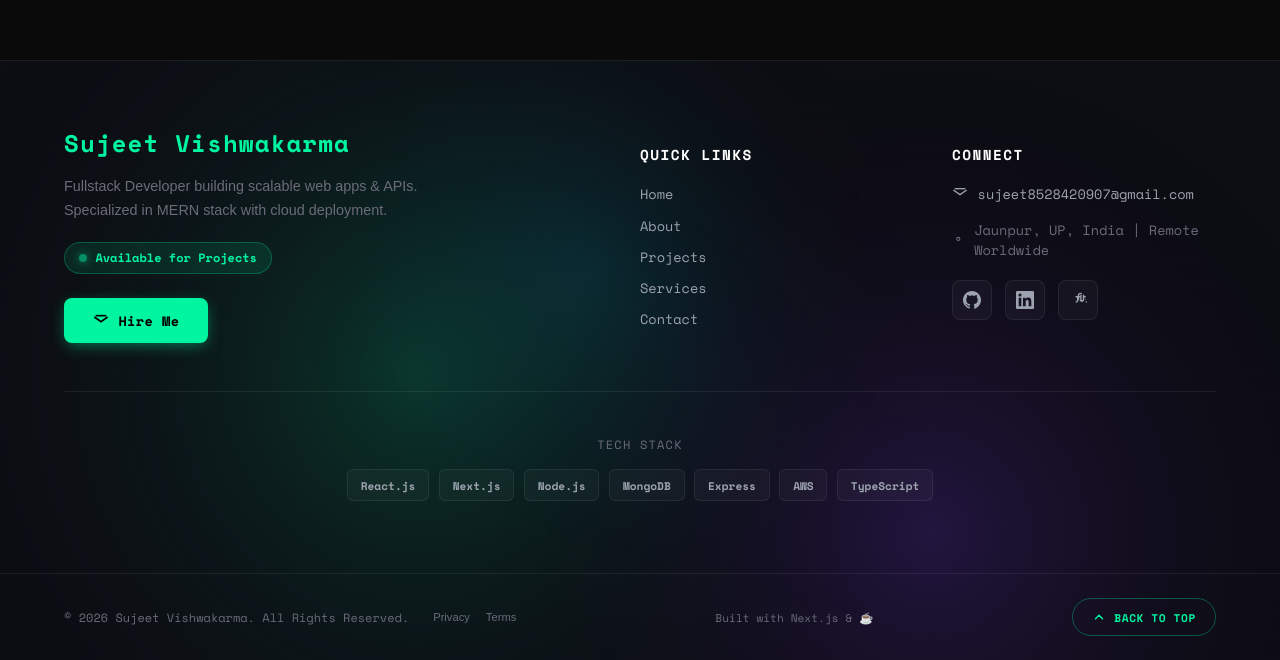
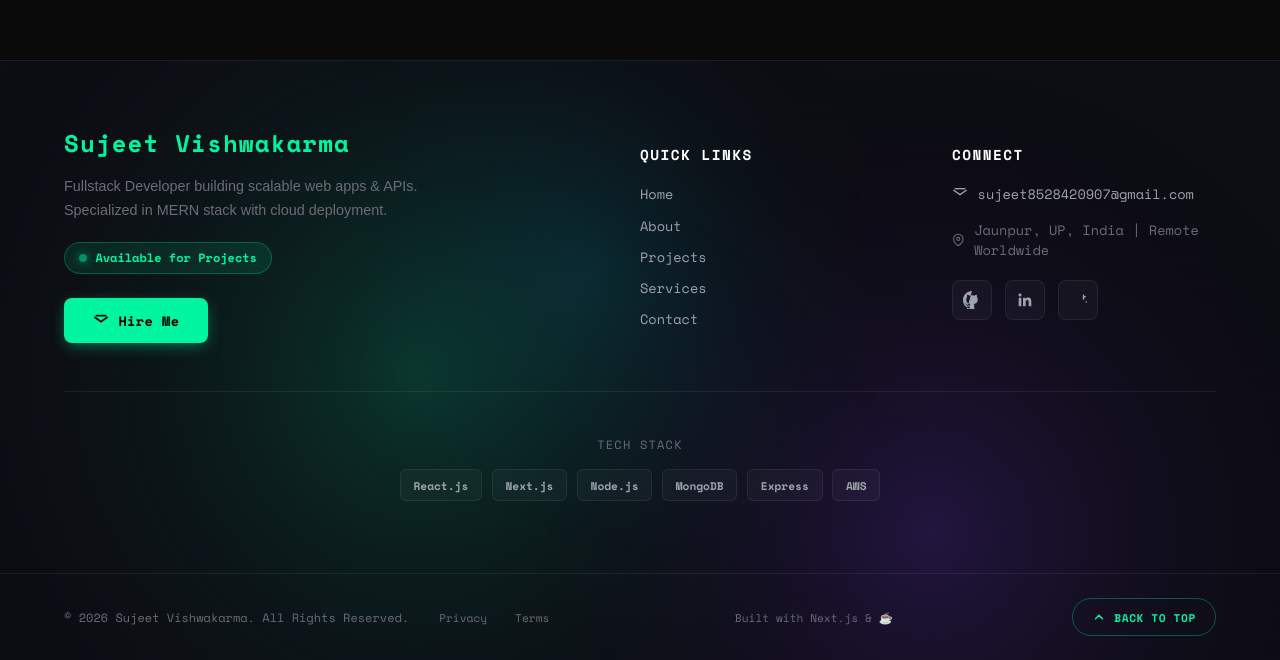
Before and after one commit to sujeetvishwakarma83/my-portfolio, a React (Create React App) app: page / in a window 1280 px wide. Shown: the part 9594-10254 px from the top of the page. Built offline with nearby package versions, Linux system fonts and the light colour scheme.

Commit message:
update my footer privacy and terms

```diff
--- a/src/components/Footer.jsx
+++ b/src/components/Footer.jsx
@@ -4,6 +4,7 @@ function Footer({ darkMode }) {
   const canvasRef = useRef(null);
   const animRef = useRef(null);
   const [isMobile, setIsMobile] = useState(window.innerWidth <= 768);
+  const [showModal, setShowModal] = useState(null);
 
   useEffect(() => {
     const handleResize = () => setIsMobile(window.innerWidth <= 768);
@@ -11,7 +12,6 @@ function Footer({ darkMode }) {
     return () => window.removeEventListener('resize', handleResize);
   }, []);
 
-  // Animated gradient canvas
   useEffect(() => {
     const canvas = canvasRef.current;
     if (!canvas) return;
@@ -32,7 +32,6 @@ function Footer({ darkMode }) {
 
       ctx.clearRect(0, 0, w, h);
 
-      // Moving gradient blob 1 — green
       const g1x = w * (0.2 + 0.15 * Math.sin(t));
       const g1y = h * (0.5 + 0.3 * Math.cos(t * 0.7));
       const grad1 = ctx.createRadialGradient(g1x, g1y, 0, g1x, g1y, w * 0.4);
@@ -41,7 +40,6 @@ function Footer({ darkMode }) {
       ctx.fillStyle = grad1;
       ctx.fillRect(0, 0, w, h);
 
-      // Moving gradient blob 2 — purple
       const g2x = w * (0.75 + 0.15 * Math.cos(t * 0.8));
       const g2y = h * (0.5 + 0.3 * Math.sin(t * 0.6));
       const grad2 = ctx.createRadialGradient(g2x, g2y, 0, g2x, g2y, w * 0.35);
@@ -50,7 +48,6 @@ function Footer({ darkMode }) {
       ctx.fillStyle = grad2;
       ctx.fillRect(0, 0, w, h);
 
-      // Moving gradient blob 3 — teal
       const g3x = w * (0.5 + 0.2 * Math.sin(t * 1.1 + 1));
       const g3y = h * (0.5 + 0.2 * Math.cos(t * 0.9 + 2));
       const grad3 = ctx.createRadialGradient(g3x, g3y, 0, g3x, g3y, w * 0.25);
@@ -76,7 +73,7 @@ function Footer({ darkMode }) {
       href: 'https://github.com/sujeetvishwakarma83',
       icon: (
         <svg width="18" height="18" viewBox="0 0 24 24" fill="currentColor">
-          <path d="M12 0C5.37 0 0 5.37 0 12c0 5.3 3.438 9.8 8.205 11.385.6.113.82-.258.82-.577 0-.285-.01-1.04-.015-2.04-3.338.724-4.042-1.61-4.042-1.61C4.422 18.07 3.633 17.7 3.633 17.7c-1.087-.744.084-.729.084-.729 1.205.084 1.838 1.236 1.838 1.236 1.07 1.835 2.809 1.305 3.495.998.108-.776.417-1.305.76-1.605-2.665-.3-5.466-1.332-5.466-5.93 0-1.31.465-2.38 1.235-3.22-.135-.303-.54-1.523.105-3.176 0 0 1.005-.322 3.3 1.23.96-.267 1.98-.399 3-.405 1.02.006 2.04.138 3 .405 2.28-1.552 3.285-1.23 3.285-1.23.645 1.653.24 2.873.12 3.176.765.84 1.23 1.91 1.23 3.22 0 4.61-2.805 5.625-5.475 5.92.42.36.81 1.096.81 2.22 0 1.606-.015 2.896-.015 3.286 0 .315.21.69.825.57C20.565 21.795 24 17.295 24 12c0-6.63-5.37-12-12-12z"/>
+          <path d="M12 0c-6.626 0-12 5.373-12 12 0 5.302 3.438 9.8 8.207 11.387.599.111.793-.261.793-.577v-2.234c-3.338.726-4.033-1.416-4.033-1.416-.546-1.387-1.333-1.756-1.333-1.756-1.089-.745.083-.729.083-.729 1.205.084 1.839 1.237 1.839 1.237 1.07 1.834 2.807 1.304 3.492.997.107-.775.418-1.305.762-1.604-2.665-.305-5.467-1.334-5.467-5.931 0-1.311.469-2.381 1.236-3.221-.124-.303-.535-1.524.117-3.176 0 0 1.008-.322 3.301 1.23.957-.266 1.983-.399 3.003-.404 1.02.005 2.047.138 3.006.404 2.291-1.552 3.297-1.23 3.297-1.23.653 1.653.242 2.874.118 3.176.77.84 1.235 1.911 1.235 3.221 0 4.609-2.807 5.624-5.479 5.921.43.372.823 1.102.823 2.222v3.293c0.319.192.694.801.576 4.765-1.589 8.199-6.086 8.199-11.386 0-6.627-5.373-12-12-12z"/>
         </svg>
       ),
     },
@@ -85,7 +82,7 @@ function Footer({ darkMode }) {
       href: 'https://www.linkedin.com/in/sujeet-vishwakarma-a19b2323a/',
       icon: (
         <svg width="18" height="18" viewBox="0 0 24 24" fill="currentColor">
-          <path d="M20.447 20.452h-3.554v-5.569c0-1.328-.027-3.037-1.852-3.037-1.853 0-2.136 1.445-2.136 2.939v5.667H9.351V9h3.414v1.561h.046c.477-.9 1.637-1.85 3.37-1.85 3.601 0 4.267 2.37 4.267 5.455v6.286zM5.337 7.433a2.062 2.062 0 0 1-2.063-2.065 2.064 2.064 0 1 1 2.063 2.065zm1.782 13.019H3.555V9h3.564v11.452zM22.225 0H1.771C.792 0 0 .774 0 1.729v20.542C0 23.227.792 24 1.771 24h20.451C23.2 24 24 23.227 24 22.271V1.729C24 .774 23.2 0 22.222 0h.003z"/>
+          <path d="M20.447 20.452h-3.554v-5.569c0-1.328-.027-3.037-1.852-3.037-1.853 0-2.136 1.445-2.136 2.939v5.667H9.351V9h3.414v1.561h.046c.477-.9 1.637-1.85 3.37-1.85 3.601 0 4.267 2.37 4.267 5.455v6.286zM5.337 7.433c-1.144 0-2.063-.926-2.063-2.065 0-1.138.92-2.063 2.063-2.063 1.14 0 2.064.925 2.064 2.063 0 1.139-.925 2.065-2.064 2.065zm1.782 13.019H3.555V9h3.564v11.452zM22.225 0H1.771C.792 0 0.774 0 1.729v20.542C0 23.227.792 24 1.771 24h20.451C23.2 24 24 23.227 24 22.271V1.729C24.774 23.2 0 22.222 0h.003z"/>
         </svg>
       ),
     },
@@ -94,7 +91,7 @@ function Footer({ darkMode }) {
       href: 'https://www.fiverr.com/sujeet83/',
       icon: (
         <svg width="18" height="18" viewBox="0 0 24 24" fill="currentColor">
-          <path d="M23.004 15.588a.995.995 0 1 0 .002-1.99.995.995 0 0 0-.002 1.99zm-.996-3.705h-1.74c.038-.196.064-.402.064-.643V8.716h1.3a.95.95 0 0 0 0-1.9h-1.3v-1.3a.95.95 0 0 0-1.9 0v5.724c0 .241.026.447.064.643H16.82c.037-.196.063-.402.063-.643V5.515a.95.95 0 0 0-1.9 0v5.724c0 .241.025.447.063.643h-1.481V8.716h.427a.95.95 0 0 0 0-1.9h-.427V5.984c0-1.68 1.08-1.867 1.58-1.867.42 0 .77.136.77.136a.95.95 0 0 0 .636-1.789s-.55-.247-1.406-.247c-1.83 0-3.48 1.253-3.48 3.767v.832H9.35a.95.95 0 0 0 0 1.9h1.315v2.968c0 .57-.117 1.002-.315 1.33-.201.33-.48.542-.84.657a.95.95 0 0 0 .568 1.813c.83-.26 1.52-.76 1.99-1.488.338-.527.522-1.162.573-1.848h1.44c.345 1.382 1.596 2.408 3.086 2.408 1.489 0 2.74-1.026 3.085-2.408h1.559a.95.95 0 0 0 0-1.9z"/>
+          <path d="M23.004 15.588a.995.995 0 1 0.002-1.99.995.995 0 0 0-.002 1.99zm-.996-3.705h-1.74c.038-.196.064-.402.064-.643V8.716h1.3a.95.95 0 0 0 0-1.9h-1.3v-1.3a.95.95 0 0 0-1.9 0v5.724c0.241.026.447.064.643h-1.616c.037-.196.063-.402.063-.643V5.515a.95.95 0 0 0-1.9 0v5.724c0.241.025.447.063.643h-1.481V8.716h.427a.95.95 0 0 0 0-1.9h-.427V5.984c0-1.68 1.08-1.867 1.58-1.867.42 0.77.136.77.136a.95.95 0 0 0.636-1.789s-.55-.247-1.406-.247c-1.83 0-3.48 1.253-3.48 3.767v.832h-1.315a.95.95 0 0 0 0 1.9h1.315v2.968c0.57-.117 1.002-.315 1.33-.201.33-.48.542-.84.657a.95.95 0 0 0.568 1.813c.83-.26 1.52-.76 1.99-1.488.338-.527.522-1.162.573-1.848h1.44c.345 1.382 1.596 2.408 3.086 2.408 1.489 0 2.74-1.026 3.085-2.408h1.559a.95.95 0 0-1.9z"/>
         </svg>
       ),
     },
@@ -108,7 +105,7 @@ function Footer({ darkMode }) {
     { label: 'Contact', href: '#contact' },
   ];
 
-  const techStack = ['React.js', 'Next.js', 'Node.js', 'MongoDB', 'Express', 'AWS', 'TypeScript'];
+  const techStack = ['React.js', 'Next.js', 'Node.js', 'MongoDB', 'Express', 'AWS'];
 
   const footerBg = darkMode? '#0d0d14' : '#e8f5f0';
   const borderColor = darkMode? 'rgba(255,255,255,0.07)' : 'rgba(0,150,100,0.15)';
@@ -117,19 +114,96 @@ function Footer({ darkMode }) {
   const glowColor = '#00f5a0';
   const cardBg = darkMode? 'rgba(255,255,255,0.03)' : 'rgba(0,150,100,0.05)';
 
-  // Hire Me button handler - scroll to contact section
   const handleHireMe = () => {
     const contactSection = document.getElementById('contact');
     if (contactSection) {
       contactSection.scrollIntoView({ behavior: 'smooth' });
     } else {
-      // Agar contact section nahi hai to hero pe le jao
       const heroSection = document.getElementById('hero');
       if (heroSection) heroSection.scrollIntoView({ behavior: 'smooth' });
     }
   };
 
+  // Professional English Content
+  const modalContent = {
+    privacy: {
+      title: 'Privacy Policy',
+      content: `
+        <h3>Information Collection</h3>
+        <p>I collect only the information you voluntarily provide through the contact form, including your name, email address, and project requirements.</p>
+
+        <h3>Use of Information</h3>
+        <p>Your personal information is used exclusively for project communication, proposal preparation, and service delivery. I do not share, sell, or distribute your data to third parties.</p>
+
+        <h3>Client Confidentiality</h3>
+        <p>All client projects, source code, business concepts, and proprietary information are treated with strict confidentiality. Non-Disclosure Agreements (NDA) are available upon request.</p>
+
+        <h3>Data Security</h3>
+        <p>I implement appropriate technical measures to protect your personal information against unauthorized access, alteration, or disclosure.</p>
+
+        <h3>Cookies & Analytics</h3>
+        <p>This website uses basic analytics cookies to understand visitor behavior and improve user experience. No personal identification is tracked.</p>
+
+        <h3>Third-Party Services</h3>
+        <p>Payment processing and communication may involve trusted third-party services like PayPal or Stripe, which maintain their own privacy policies.</p>
+
+        <h3>Your Rights</h3>
+        <p>You have the right to request access, correction, or deletion of your personal data at any time.</p>
+
+        <h3>Contact</h3>
+        <p>For privacy-related inquiries: <strong>sujeet8528420907@gmail.com</strong></p>
+        <p style="margin-top: 1.5rem; font-size: 0.8rem; color: #6b6b7a;">Last updated: June 2026</p>
+      `
+    },
+    terms: {
+      title: 'Terms of Service',
+      content: `
+        <h3>Service Overview</h3>
+        <p>I provide professional Fullstack Web Development services specializing in MERN stack (MongoDB, Express.js, React.js, Node.js), RESTful API development, and cloud deployment on AWS/Vercel.</p>
+
+        <h3>Project Workflow</h3>
+        <p>1. <strong>Discovery:</strong> Requirements analysis and technical consultation<br/>
+        2. <strong>Proposal:</strong> Detailed quote with timeline and deliverables<br/>
+        3. <strong>Agreement:</strong> 50% advance payment to commence work<br/>
+        4. <strong>Development:</strong> Regular progress updates and previews<br/>
+        5. <strong>Revision:</strong> Up to 2 rounds of revisions included<br/>
+        6. <strong>Delivery:</strong> Final payment and handover of source code</p>
+
+        <h3>Payment Structure</h3>
+        <p><strong>Small Projects (<$500):</strong> 50% upfront, 50% on completion<br/>
+        <strong>Large Projects (>$500):</strong> Milestone-based payments<br/>
+        <strong>Payment Methods:</strong> UPI, Bank Transfer, PayPal, Wise</p>
+
+        <h3>Revisions & Changes</h3>
+        <p>Two rounds of revisions are included in the quoted price. Additional changes beyond the original scope are billed at $25/hour. Major scope changes require a new agreement.</p>
+
+        <h3>Timeline & Delivery</h3>
+        <p>Project timelines are estimated based on scope and complexity. Any delays will be communicated promptly. Rush delivery is available at an additional cost.</p>
+
+        <h3>Intellectual Property</h3>
+        <p>Upon full payment, you receive complete ownership of the source code and all deliverables. I retain the right to showcase the project in my portfolio unless an NDA is signed.</p>
+
+        <h3>Code Quality & Support</h3>
+        <p>All code follows industry best practices and includes documentation. Post-delivery bug fixes are provided free for 30 days. Ongoing maintenance available separately.</p>
+
+        <h3>Refund Policy</h3>
+        <p>Advance payments are non-refundable once development begins. If I am unable to deliver the agreed scope, a full refund will be issued.</p>
+
+        <h3>Cancellation</h3>
+        <p>Either party may terminate the project with written notice. Payment is required for work completed up to the termination date.</p>
+
+        <h3>Limitation of Liability</h3>
+        <p>I strive for excellence but cannot guarantee uninterrupted service or be liable for indirect damages arising from the use of delivered products.</p>
+
+        <h3>Contact</h3>
+        <p>For questions regarding these terms: <strong>sujeet8528420907@gmail.com</strong></p>
+        <p style="margin-top: 1.5rem; font-size: 0.8rem; color: #6b6b7a;">Last updated: June 2026</p>
+      `
+    }
+  };
+
   return (
+    <>
       <footer style={{
         background: footerBg,
         borderTop: `1px solid ${borderColor}`,
@@ -137,7 +211,6 @@ function Footer({ darkMode }) {
         overflow: 'hidden',
       }}>
 
-      {/* Animated gradient canvas */}
         <canvas
           ref={canvasRef}
           style={{
@@ -147,13 +220,11 @@ function Footer({ darkMode }) {
           }}
         />
 
-      {/* Main Content */}
         <div style={{
           position: 'relative', zIndex: 1,
           padding: isMobile? '3rem 1.5rem 2rem' : '4rem 4rem 2.5rem',
         }}>
 
-        {/* Top Section - 3 Columns */}
           <div style={{
             display: 'grid',
             gridTemplateColumns: isMobile? '1fr' : '2fr 1fr 1fr',
@@ -161,7 +232,6 @@ function Footer({ darkMode }) {
             marginBottom: '3rem',
           }}>
 
-          {/* Column 1 — Branding + About + CTA */}
             <div style={{ textAlign: isMobile? 'center' : 'left' }}>
               <div style={{
                 fontFamily: '"Space Mono", monospace',
@@ -184,7 +254,6 @@ function Footer({ darkMode }) {
                 Fullstack Developer building scalable web apps & APIs. Specialized in MERN stack with cloud deployment.
               </p>
 
-            {/* Availability Badge */}
               <div style={{
                 display: 'inline-flex',
                 alignItems: 'center',
@@ -210,7 +279,6 @@ function Footer({ darkMode }) {
                 Available for Projects
               </div>
 
-            {/* CTA Button - Fixed */}
               <div>
                 <button
                   onClick={handleHireMe}
@@ -241,7 +309,7 @@ function Footer({ darkMode }) {
                   }}
                 >
                   <svg width="16" height="16" viewBox="0 0 24 24" fill="none" stroke="currentColor" strokeWidth="2.5">
-                  <path d="M4 4h16c1.1 0 2 0 2v12c0 1.1-.9 2-2 2H4c-1.1 0-2-.9-2-2V6c0-1.1.9-2 2-2z"/>
+                    <path d="M4 4h16c1.1 0 2v12c0 1.1-.9 2-2 2H4c-1.1 0-2-.9-2-2V6c0-1.1.9-2 2-2z"/>
                     <polyline points="22,6 12,13 2,6"/>
                   </svg>
                   Hire Me
@@ -249,7 +317,6 @@ function Footer({ darkMode }) {
               </div>
             </div>
 
-          {/* Column 2 — Quick Links */}
             <div style={{ textAlign: isMobile? 'center' : 'left' }}>
               <h4 style={{
                 fontFamily: '"Space Mono", monospace',
@@ -289,7 +356,6 @@ function Footer({ darkMode }) {
               </div>
             </div>
 
-          {/* Column 3 — Contact + Social */}
             <div style={{ textAlign: isMobile? 'center' : 'left' }}>
               <h4 style={{
                 fontFamily: '"Space Mono", monospace',
@@ -303,7 +369,6 @@ function Footer({ darkMode }) {
                 Connect
               </h4>
 
-            {/* Email - Updated */}
               <a
                 href="mailto:sujeet8528420907@gmail.com"
                 style={{
@@ -322,13 +387,12 @@ function Footer({ darkMode }) {
                 onMouseLeave={(e) => e.currentTarget.style.color = linkColor}
               >
                 <svg width="16" height="16" viewBox="0 0 24 24" fill="none" stroke="currentColor" strokeWidth="2">
-                <path d="M4 4h16c1.1 0 2 0 2v12c0 1.1-.9 2-2 2H4c-1.1 0-2-.9-2-2V6c0-1.1.9-2 2-2z"/>
+                  <path d="M4 4h16c1.1 0 2v12c0 1.1-.9 2-2 2H4c-1.1 0-2-.9-2-2V6c0-1.1.9-2 2-2z"/>
                   <polyline points="22,6 12,13 2,6"/>
                 </svg>
                 sujeet8528420907@gmail.com
               </a>
 
-            {/* Location */}
               <div style={{
                 display: 'flex',
                 alignItems: 'center',
@@ -340,13 +404,12 @@ function Footer({ darkMode }) {
                 fontFamily: '"Space Mono", monospace',
               }}>
                 <svg width="16" height="16" viewBox="0 0 24 24" fill="none" stroke="currentColor" strokeWidth="2">
-                <path d="M21 10c0 7-9 13s-9-6-9-13a9 9 0 0 1 18 0z"/>
+                  <path d="M21 10c0 7-9 13-9 13s-9-6-9-13a9 9 0 0 1 18 0z"/>
                   <circle cx="12" cy="10" r="3"/>
                 </svg>
                 Jaunpur, UP, India | Remote Worldwide
               </div>
 
-            {/* Social Icons - Fixed */}
               <div style={{
                 display: 'flex',
                 gap: '0.8rem',
@@ -393,7 +456,6 @@ function Footer({ darkMode }) {
 
           </div>
 
-        {/* Tech Stack Tags */}
           <div style={{
             borderTop: `1px solid ${borderColor}`,
             paddingTop: '2rem',
@@ -438,7 +500,6 @@ function Footer({ darkMode }) {
 
         </div>
 
-      {/* Bottom bar */}
         <div style={{
           position: 'relative', zIndex: 1,
           borderTop: `1px solid ${borderColor}`,
@@ -465,8 +526,40 @@ function Footer({ darkMode }) {
               © 2026 Sujeet Vishwakarma. All Rights Reserved.
             </p>
             <div style={{ display: 'flex', gap: '1rem' }}>
-            <a href="#privacy" style={{ fontSize: '0.7rem', color: textColor, textDecoration: 'none' }}>Privacy</a>
-            <a href="#terms" style={{ fontSize: '0.7rem', color: textColor, textDecoration: 'none' }}>Terms</a>
+              <button
+                onClick={() => setShowModal('privacy')}
+                style={{
+                  fontSize: '0.7rem',
+                  color: textColor,
+                  background: 'none',
+                  border: 'none',
+                  cursor: 'pointer',
+                  fontFamily: '"Space Mono", monospace',
+                  textDecoration: 'none',
+                  transition: 'color 0.2s',
+                }}
+                onMouseEnter={(e) => e.currentTarget.style.color = glowColor}
+                onMouseLeave={(e) => e.currentTarget.style.color = textColor}
+              >
+                Privacy
+              </button>
+              <button
+                onClick={() => setShowModal('terms')}
+                style={{
+                  fontSize: '0.7rem',
+                  color: textColor,
+                  background: 'none',
+                  border: 'none',
+                  cursor: 'pointer',
+                  fontFamily: '"Space Mono", monospace',
+                  textDecoration: 'none',
+                  transition: 'color 0.2s',
+                }}
+                onMouseEnter={(e) => e.currentTarget.style.color = glowColor}
+                onMouseLeave={(e) => e.currentTarget.style.color = textColor}
+              >
+                Terms
+              </button>
             </div>
           </div>
 
@@ -479,7 +572,6 @@ function Footer({ darkMode }) {
             Built with Next.js & ☕
           </p>
 
-        {/* Back to Top Button */}
           <button
             onClick={() => window.scrollTo({ top: 0, behavior: 'smooth' })}
             style={{
@@ -530,6 +622,112 @@ function Footer({ darkMode }) {
         `}</style>
 
       </footer>
+
+      {showModal && (
+        <div
+          onClick={() => setShowModal(null)}
+          style={{
+            position: 'fixed',
+            top: 0,
+            left: 0,
+            right: 0,
+            bottom: 0,
+            background: 'rgba(0,0,0,0.7)',
+            backdropFilter: 'blur(8px)',
+            zIndex: 9999,
+            display: 'flex',
+            alignItems: 'center',
+            justifyContent: 'center',
+            padding: '1rem',
+            animation: 'fadeIn 0.2s',
+          }}
+        >
+          <div
+            onClick={(e) => e.stopPropagation()}
+            style={{
+              background: footerBg,
+              borderRadius: '16px',
+              border: `1px solid ${borderColor}`,
+              maxWidth: '650px',
+              width: '100%',
+              maxHeight: '80vh',
+              overflow: 'hidden',
+              boxShadow: '0 20px 60px rgba(0,0,0,0.3)',
+              animation: 'slideUp 0.3s',
+            }}
+          >
+            <div style={{
+              padding: '1.5rem 2rem',
+              borderBottom: `1px solid ${borderColor}`,
+              display: 'flex',
+              justifyContent: 'space-between',
+              alignItems: 'center',
+            }}>
+              <h2 style={{
+                fontFamily: '"Space Mono", monospace',
+                fontSize: '1.3rem',
+                color: glowColor,
+                margin: 0,
+                fontWeight: 700,
+              }}>
+                {modalContent[showModal].title}
+              </h2>
+              <button
+                onClick={() => setShowModal(null)}
+                style={{
+                  background: 'none',
+                  border: 'none',
+                  color: textColor,
+                  cursor: 'pointer',
+                  padding: '0.5rem',
+                  borderRadius: '8px',
+                  transition: 'all 0.2s',
+                }}
+                onMouseEnter={(e) => {
+                  e.currentTarget.style.background = cardBg;
+                  e.currentTarget.style.color = glowColor;
+                }}
+                onMouseLeave={(e) => {
+                  e.currentTarget.style.background = 'none';
+                  e.currentTarget.style.color = textColor;
+                }}
+              >
+                <svg width="20" height="20" viewBox="0 0 24 24" fill="none" stroke="currentColor" strokeWidth="2">
+                  <line x1="18" y1="6" x2="6" y2="18"/>
+                  <line x1="6" y1="6" x2="18" y2="18"/>
+                </svg>
+              </button>
+            </div>
+            <div
+              style={{
+                padding: '2rem',
+                overflowY: 'auto',
+                maxHeight: 'calc(80vh - 80px)',
+                color: textColor,
+                fontSize: '0.9rem',
+                lineHeight: 1.8,
+              }}
+              dangerouslySetInnerHTML={{ __html: modalContent[showModal].content }}
+            />
+          </div>
+        </div>
+      )}
+
+      <style>{`
+        @keyframes fadeIn {
+          from { opacity: 0; }
+          to { opacity: 1; }
+        }
+        @keyframes slideUp {
+          from { transform: translateY(20px); opacity: 0; }
+          to { transform: translateY(0); opacity: 1; }
+        }
+        @keyframes pulse {
+          0%, 100% { opacity: 1; }
+          50% { opacity: 0.5; }
+        }
+      `}</style>
+    </>
   );
 }
 
```
Lines whose indentation alone changed are shown as unchanged.
